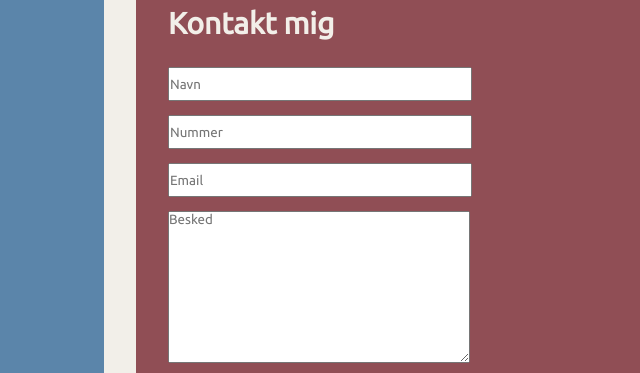
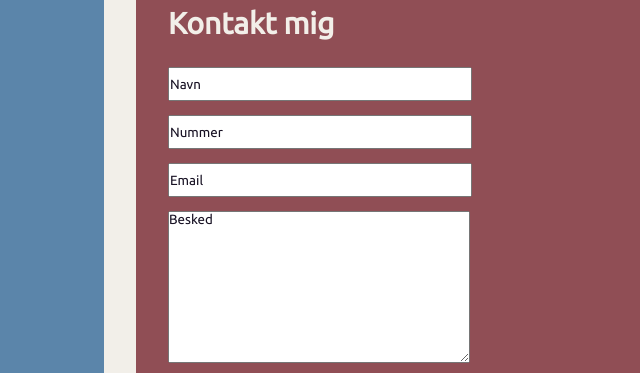
Before and after one commit to Smedegaardx/Portfolio-eksamen, a plain HTML site: page kontakt.html in a window 1280 px wide. Shown: the part 209-582 px from the top of the page, 520-1160 px from the left. Drawn offline with Linux system fonts and the light colour scheme.

Commit message:
lille justering

```diff
--- a/css/kontakt.css
+++ b/css/kontakt.css
@@ -11,6 +11,8 @@ h2{
 label{
     display: none;
 }
+
+
 
 .infotekst{
     display: flex;
@@ -56,6 +58,10 @@ form{
 input{
     height: 30px;
     width: 300px;
+}
+
+textarea::placeholder, input::placeholder{
+    color: #171123;
 }
 
 textarea{
```
